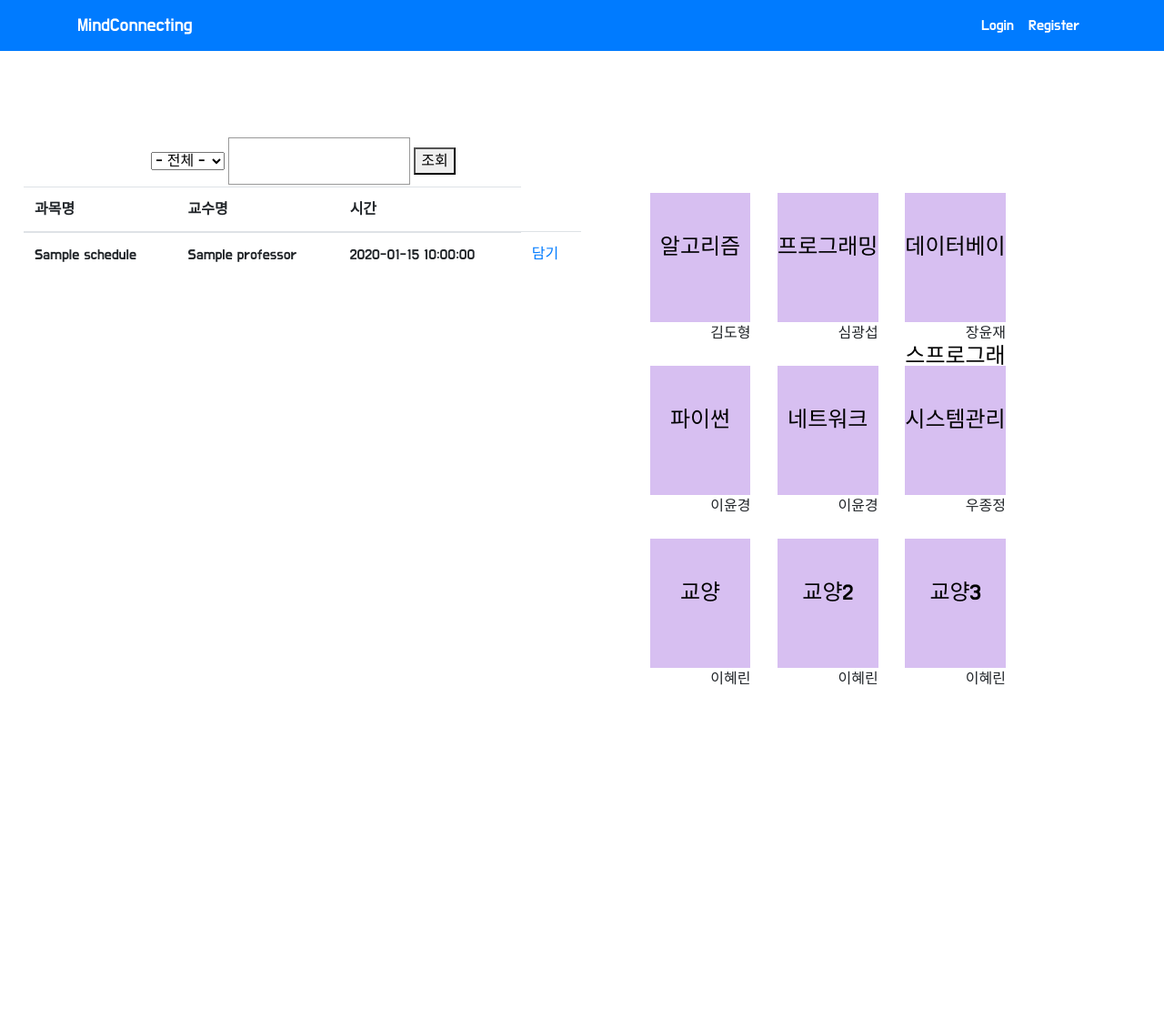
After one commit to seeun98/MindConnecting, a Flask app: page /mySchedule in a window 1280 px wide. The commit adds this page. Shown: the whole page at 91% size. Run offline with Flask 2, Linux system fonts and the light colour scheme; a database or web service that is not in the repository returns one stand-in record (values such as "Sample title"); some libraries are stand-ins or nearby versions.

Commit message:
add mySchedule

```diff
--- a/app.py
+++ b/app.py
@@ -189,6 +189,33 @@ def communicateRe_page(code, communicate_id):
     return render_template('communicateRe.html', communicate_code = communicate_code, communicateRe_code = communicateRe_code, form=form )
 
 
+# -----------------내시간표 고르기------------------
+@app.route("/mySchedule", methods=['POST', 'GET'])
+def mySchedule():
+    print("HERE")
+
+    schedule_list = list(db.schedule.find({},
+                                            {'_id':0,
+                                            'subject':1,
+                                            'professor':1,
+                                            'time_location':1,
+                                            'code':1}))
+    print(schedule_list)
+    return render_template('mySchedule.html', schedule_list = schedule_list)
+
+# -----------------담기---------------------------
+@app.route("/mine/<code>", methods=['GET'])
+def mine(code):
+    print("HELLO")
+
+    box = list(db.schedule.find({'code':code}, {'_id' : 0}))
+    print(box)
+
+    return redirect(url_for('mySchedule'))
+
+
+
+
 
 if __name__ == '__main__':
     app.run("0.0.0.0", port=5050, debug=True)
--- a/templates/index.html
+++ b/templates/index.html
@@ -9,7 +9,7 @@
           integrity="sha384-Gn5384xqQ1aoWXA+058RXPxPg6fy4IWvTNh0E263XmFcJlSAwiGgFAW/dAiS6JXm" crossorigin="anonymous">
     <!-- 구글 폰트 -->
     <link href="https://fonts.googleapis.com/css?family=Do+Hyeon&amp;display=swap" rel="stylesheet">
-    <link href="static/css/main.css" rel="stylesheet" media="all">
+
     <style type="text/css">
         * {
             font-family: "Do Hyeon", sans-serif;
--- /dev/null
+++ b/templates/mySchedule.html
@@ -0,0 +1,210 @@
+{% extends "index.html" %}
+{% block custom_style %}
+<style>
+    .search {
+        width: 200px;
+        padding: .8em  .5em;
+        border: 1px solid #999;
+        font-family: inherit;
+        /* background: url('arrow.jpg') no-repeat 95% 50%; */
+        border-radius: 0px;
+        -webkit-appearance: none;
+        -moz-appearance: none;
+        appearance: none;
+}
+    body {
+        width: 100%;
+        height: 1000px;
+        margin: 10px auto;
+    }
+
+    .margin {   height: 50px;   }
+    /* #middle {   overflow: scroll;
+                position : relative;
+                border : 1px solid white;} */
+    #left { float: left;    width: 50%;
+            }
+    #right {    float: right;   width: 50%; height:700px; }
+
+    #schedule {
+        /* overflow: scroll; */
+        position: relative;
+        padding : 50px;
+        width: 90%;
+
+        background-color: #FFFFFF;
+
+        border: 1px solid white;
+    }
+
+    #schedule_list {
+        overflow: scroll;
+        height : 650px;
+        position : relative;
+        border : 1px solid white;
+
+
+    }
+
+    .boxes {
+        margin-top: 25px;
+        height: 180px;
+        margin: 10px auto;
+        background-color: white;
+    }
+
+     .boxfirst {
+        border: 1px solid white;
+        display: inline-block;
+        width: 25%;
+        height: 100%;
+        margin-left: 5%;
+    }
+
+    .sub {
+        line-height:5em;
+        color: black;
+        background-color:  rgb(215, 191, 241);
+        height: 80%;
+        text-align: center;
+        font-size: 150%;
+    }
+    .prof {
+        /* color: #3BAEDA; */
+        background-color: white;
+        height: 20%;
+        text-align: right;
+    }
+
+</style>
+{% endblock %}
+
+{% block content %}
+
+        <div class="margin"></div>
+
+        <div id="middle" class="workspace" >
+            <form action="/select_subject" method="post">
+                <div id="left" class="sbj_list">
+                    <div id="left-top" align="center" border="1">
+                        <table >
+                            <tr>
+                                <td></td>
+                                <td>
+                                    <select class="select_option" name="select_option">
+                                        <option value="">- 전체 -</option>
+                                        <option value="sbjNm">교과목명</option>
+                                        <option value="profNm">교수명</option>
+                                    </select>
+                                <td></td>
+                                <td>
+                                    <input class="search" type="text" name="what">
+                                </td>
+                                <td></td>
+                                <td>
+                                    <button class="search-btn" type="submit" onclick="makeSearch()" style="text-align: center; vertical-align: middle;">조회</button>
+                                </td>
+                            </tr>
+                        </table>
+
+                        <div id ="schedule_list" >
+                            <table class="table">
+                                <thead style="padding:50px">
+                                    <tr>
+                                        <th id="title" scope="col">과목명</th>
+                                        <th id="professor" scope="col">교수명</th>
+                                        <th id="time" scope="col">시간</th>
+
+                                    </tr>
+                                    </thead>
+
+                                    <tbody id="schedules-box">
+                                        {% for schedule in schedule_list %}
+                                            <tr>
+                                                <td>{{schedule.subject}}</td>
+                                                <td>{{schedule.professor}}</td>
+                                                <td>{{schedule.time_location}}</td>
+                                                <td><a href="{{ url_for('mine', code=schedule.code) }}">담기</td>
+
+                                            </tr>
+                                        {% endfor %}
+                                    </tbody>
+                            </table>
+                        </div>
+                    </div>
+                </div>
+
+            </form>
+
+          <div id="right" class="schedule-box">
+
+              <div id="schedule">
+
+                      <div class="boxes">
+                        <div id="box1" class="boxfirst" onclick="location.href='student';">
+                            <div class="sub" id="sub1" name="sub">알고리즘 </div>
+                            <div class="prof" id="pro1" name="prof">김도형 </div>
+
+                        </div>
+                        <div id="box2" class="boxfirst">
+                            <div class="sub" id="sub2" >프로그래밍</div>
+                            <div class="prof" id="pro2">심광섭 </div>
+                        </div>
+
+                          <div id="box3" class="boxfirst">
+                        <div class="sub" id="sub3">데이터베이스프로그래밍</div>
+                            <div class="prof" id="pro3">장윤재 </div>
+                      </div>
+
+                      </div>
+
+
+                       <div class="boxes">
+
+                       <div id="box4" class="boxfirst">
+                            <div class="sub" id="sub4">파이썬</div>
+                            <div class="prof" id="pro4">이윤경 </div>
+                      </div>
+                           <div id="box5" class="boxfirst">
+                        <div class="sub" id="sub5">네트워크</div>
+                            <div class="prof" id="pro5">이윤경 </div>
+
+                      </div>
+
+                           <div id="box6" class="boxfirst">
+                          <div class="sub" id="sub6">시스템관리</div>
+                            <div class="prof" id="pro6">우종정 </div>
+
+                      </div>
+
+                      </div>
+
+                    <div id="box-3rd" class="boxes">
+
+                       <div id="box7" class="boxfirst">
+                            <div class="sub" id="sub7">교양</div>
+                            <div class="prof" id="pro7">이혜린 </div>
+                       </div>
+                       <div id="box8" class="boxfirst">
+                            <div class="sub" id="sub8">교양2</div>
+                            <div class="prof" id="pro8">이혜린 </div>
+                       </div>
+                        <div id="box9" class="boxfirst">
+                            <div class="sub" id="sub9">교양3</div>
+                            <div class="prof" id="pro9">이혜린 </div>
+                        </div>
+
+                    </div>
+
+
+              </div>
+
+
+              </div>
+
+          </div>
+
+
+        </div>
+
+{% endblock %}
--- a/templates/professorIndex.html
+++ b/templates/professorIndex.html
@@ -3,8 +3,11 @@
 {% endblock %}
 
 {% block content %}
+<div align="right" class="mySchedules" >
+    <a href="{{ url_for("mySchedule")}}"</a><button class="btn btn-success">시간표</button>
+</div>
 
-<div class="schedules" style="padding: 100px">
+<div class="schedules" style="padding: 0px 0px 100px 100px">
     <table class="table">
         <thead>
         <tr>
```
